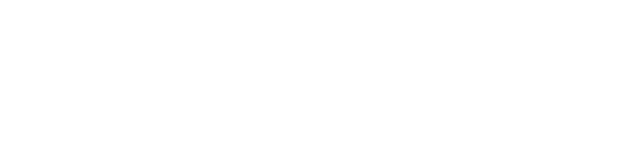
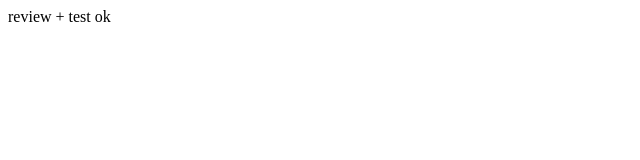
Before and after one commit to laurentbedu/ProjetDemo, a plain HTML site: page index.html in a window 1280 px wide. Shown: the whole page, without its empty margins (0-640 px from the left). Drawn offline with Linux system fonts and the light colour scheme.

Commit message:
review & test ok

```diff
--- a/index.html
+++ b/index.html
@@ -11,7 +11,7 @@
 
     <header>
         <nav>
-
+            review + test ok
         </nav>
     </header>
     <main>
```
